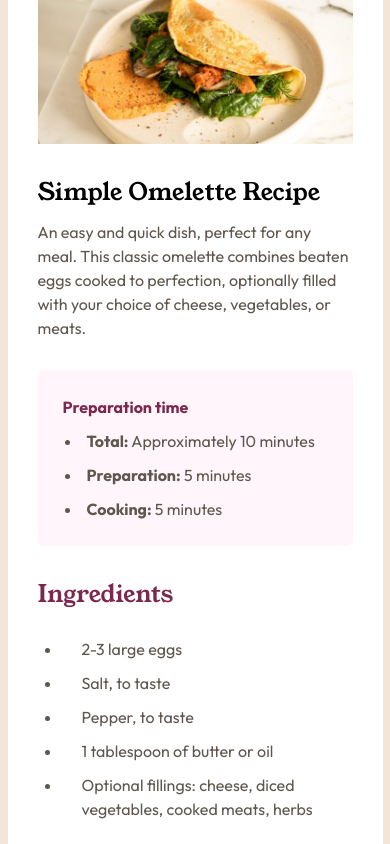
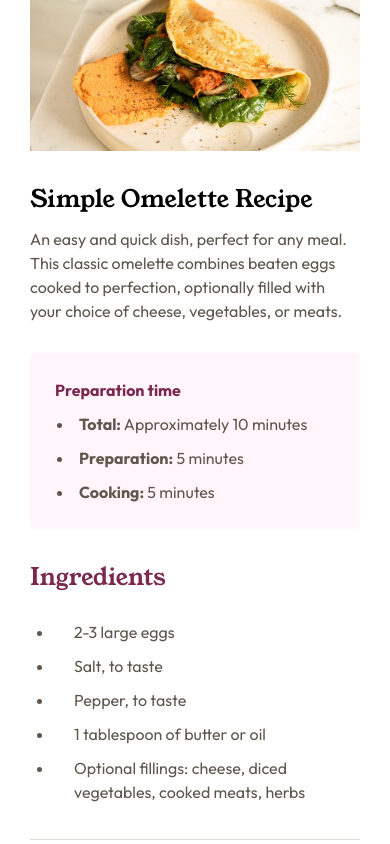
Before and after one commit to lawlawson/recipe-page, a plain HTML site: page index.html in a window 390 px wide. Shown: the top 844 px of the page. Drawn offline with Linux system fonts and the light colour scheme.

Commit message:
fixed the width on mobile view

```diff
--- a/style.css
+++ b/style.css
@@ -25,7 +25,7 @@ body {
   margin: 0 auto;
   padding: 0 30px;
   font-size: var(--fs);
-  max-width: 375px;
+  max-width: 767px;
   font-family: 'Outfit', sans-serif;
 }
 
```
